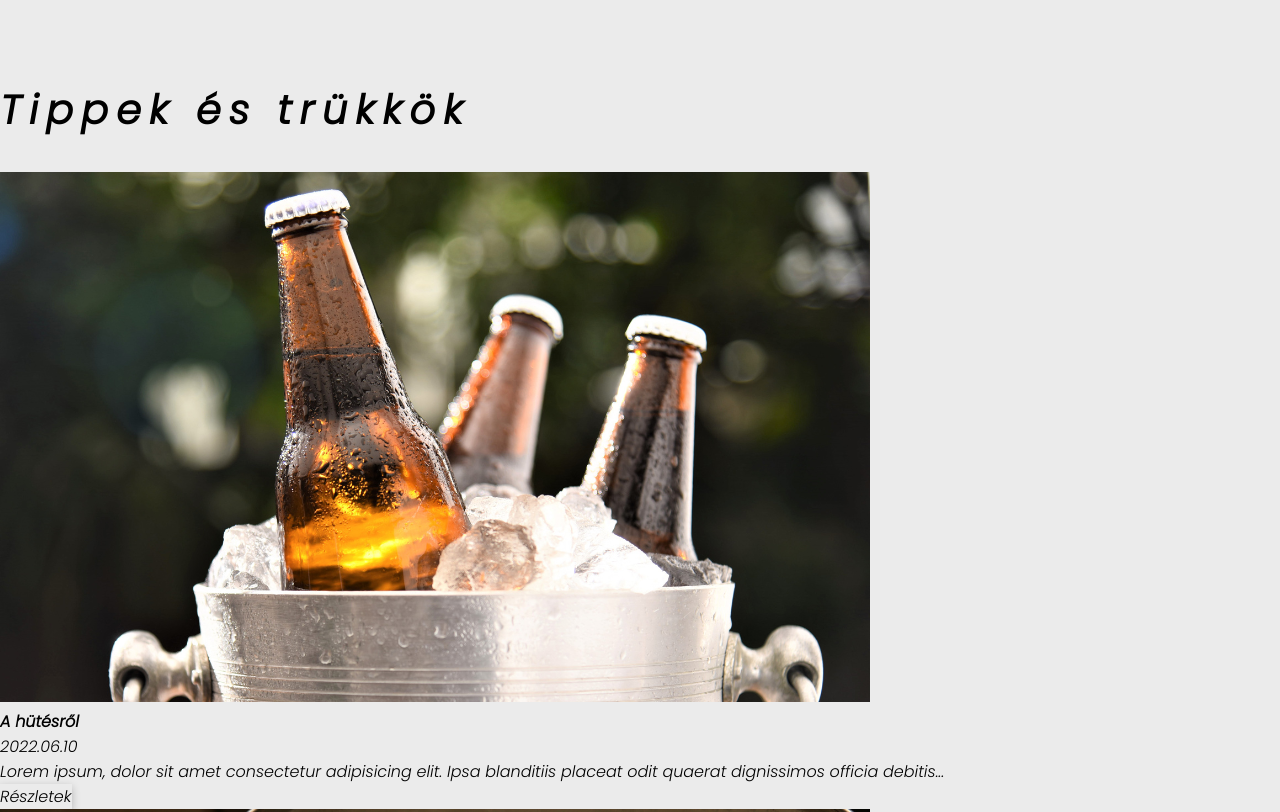
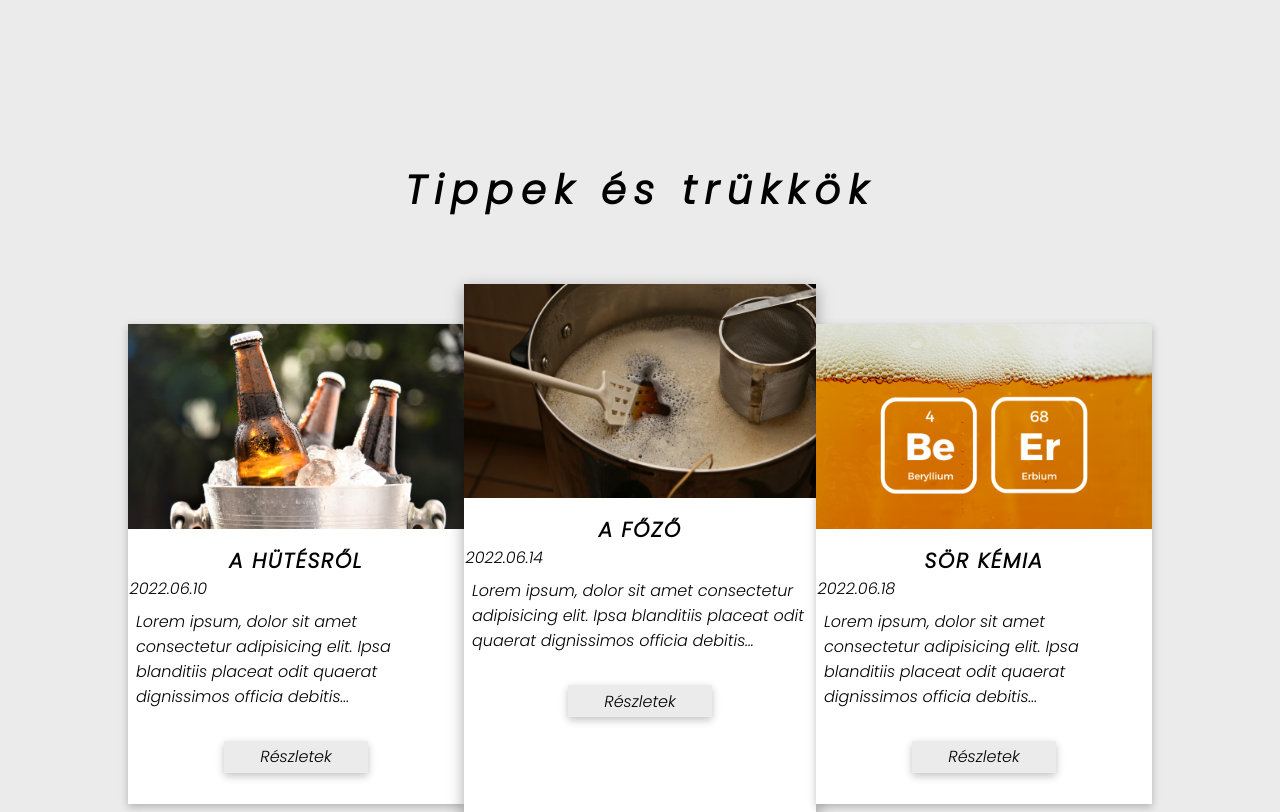
Before and after one commit to Thomas-Horvath/PK_Home_Beer_Webshop_Project, a plain HTML site: page index.html in a window 1280 px wide. Shown: the part 3674-4486 px from the top of the page. Drawn offline with Linux system fonts and the light colour scheme; a script that the page names is missing.

Commit message:
tips cards' section style

```diff
--- a/css/style.css
+++ b/css/style.css
@@ -311,6 +311,7 @@ form {
     font-size: 1.1rem;
     text-align: start;
 }
+
 .licence input[type="checkbox"] {
     margin-left: 1.2rem;
     width: 1.5rem;
@@ -321,3 +322,60 @@ input[type="submit"] {
     height: 3rem;
     font-size: 1.5rem;
 }
+
+
+/* --------- tips section ---------- */
+#tips h2 {
+    text-align: center;
+    margin: 5rem 0 4rem 0;
+}
+
+.tips-cards {
+    display: flex;
+    justify-content: center;
+    align-items: center;
+    margin: 0 1rem 8rem 1rem;
+}
+
+.tips-card {
+    background-color: var(--main-white);
+    width: 21rem;
+    min-height: 30rem;
+    box-shadow: 0 3px 8px rgba(0, 0, 0, 0.24);
+    display: flex;
+    flex-direction: column;
+    align-items: center;
+
+}
+
+.tips-card img {
+    width: 100%;
+}
+
+.tips-card h3 {
+    font-size: 1.3rem;
+    text-transform: uppercase;
+    letter-spacing: 0.1rem;
+    text-align: center;
+    margin-top: 1rem;
+}
+
+.date {
+    margin: 0 0 0.5rem 0.1rem;
+}
+
+.text {
+    padding: 0 0.5rem 1rem 0.5rem;
+}
+
+.tips-card:nth-child(2) {
+    min-height: 35rem;
+    width: 22rem;
+    box-shadow: 0 5px 15px rgba(0, 0, 0, 0.35);
+}
+.tips-card button {
+    width: 9rem;
+    height: 2rem;
+    margin-top: 1rem;
+    margin-bottom: 1rem;
+}
```
